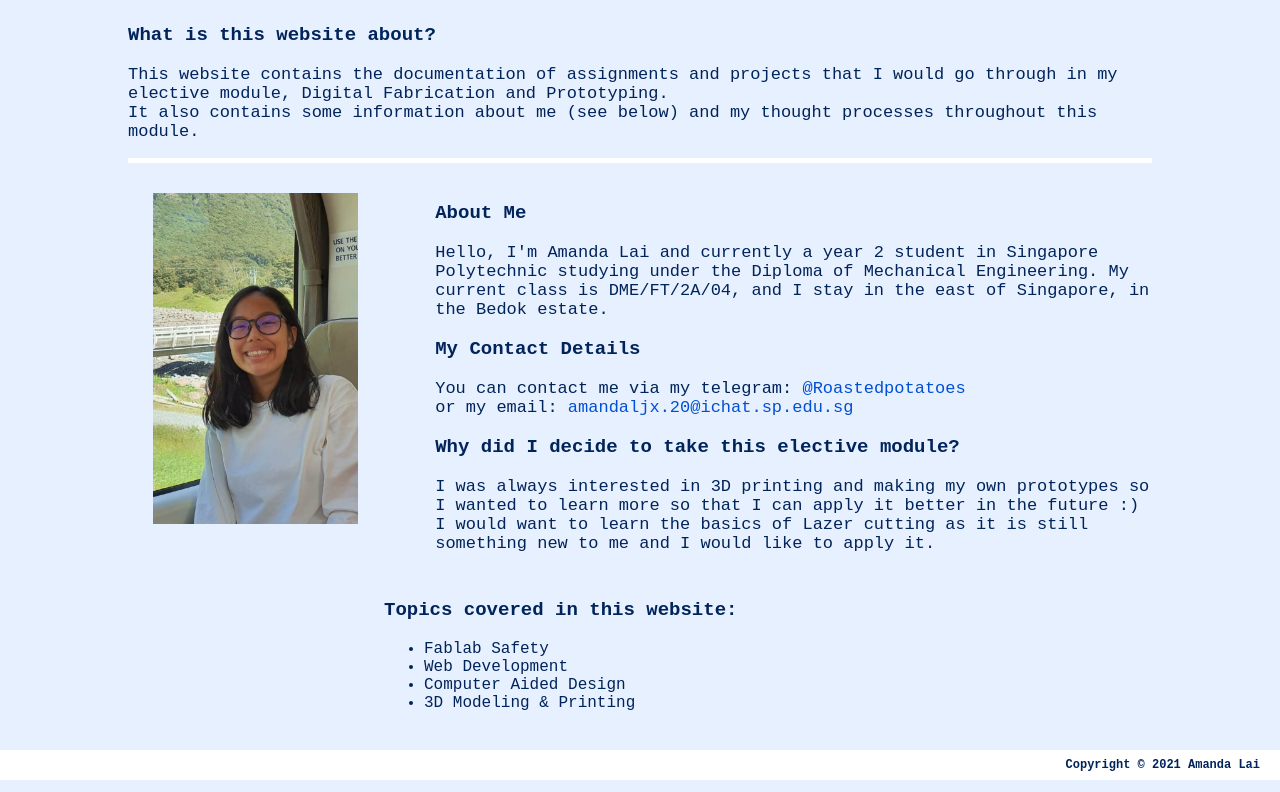
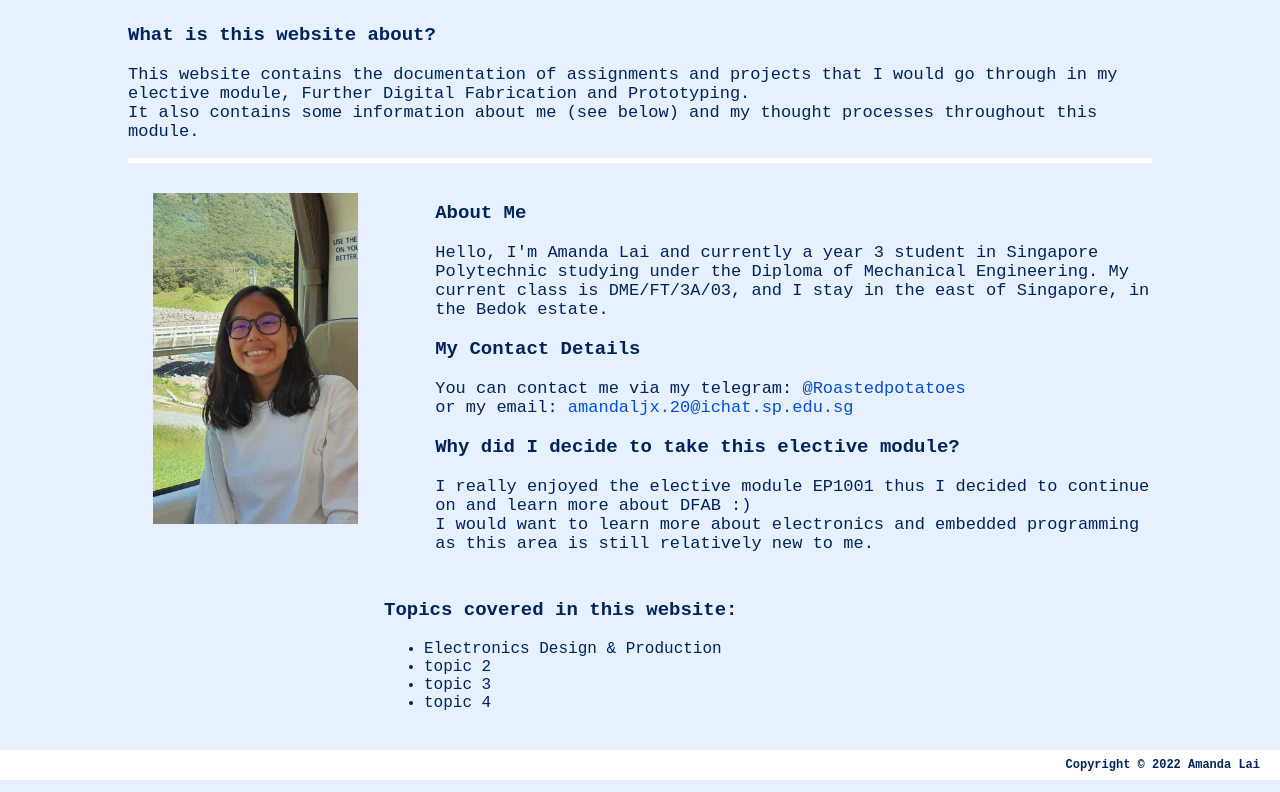
Before and after one commit to AmandaLjx/EP1001, a plain HTML site: page about.html in a window 1280 px wide. Shown: the part 120-912 px from the top of the page. Drawn offline with Linux system fonts and the light colour scheme; a web font is replaced by a local one.

Commit message:
Update about

```diff
--- a/about.html
+++ b/about.html
@@ -1,7 +1,7 @@
 <!DOCTYPE html>
 <html>
   <head>
-    <title>About - Amanda & EP1000</title>
+    <title>About - Amanda & EP1001</title>
     <link rel="stylesheet" href="style.css"/>
     <link rel="preconnect" href="https://fonts.gstatic.com">
     <link href="https://fonts.googleapis.com/css2?family=Oxygen+Mono&display=swap" rel="stylesheet">
@@ -30,7 +30,7 @@
     </div>
     <div id="aboutweb">
       <h3>What is this website about?</h3>
-      <p>This website contains the  documentation of assignments and projects that I would go through in my elective module, Digital Fabrication and Prototyping.
+      <p>This website contains the  documentation of assignments and projects that I would go through in my elective module, Further Digital Fabrication and Prototyping.
         <br>It also contains some information about me (see below) and my thought processes throughout this module.
       </p>
     </div>
@@ -40,27 +40,27 @@
       </div>
       <div id="biodata">
         <h3>About Me</h3>
-        <p>Hello, I'm Amanda Lai and currently a year 2 student in Singapore Polytechnic studying under the Diploma of Mechanical Engineering.
-          My current class is DME/FT/2A/04, and I stay in the east of Singapore, in the Bedok estate.</p>
+        <p>Hello, I'm Amanda Lai and currently a year 3 student in Singapore Polytechnic studying under the Diploma of Mechanical Engineering.
+          My current class is DME/FT/3A/03, and I stay in the east of Singapore, in the Bedok estate.</p>
         <h3>My Contact Details</h3>
         <p>You can contact me via my telegram: <a href="https://t.me/RoastedPotatoes">@Roastedpotatoes</a> <br>or
           my email: <a href="mailto:amandaljx.20@ichat.sp.edu.sg"> amandaljx.20@ichat.sp.edu.sg</a> </p>
         <h3>Why did I decide to take this elective module?</h3>
-        <p>I was always interested in 3D printing and making my own prototypes so I wanted to learn more so that I can apply it better in the future :)<br>
-        I would want to learn the basics of Lazer cutting as it is still something new to me and I would like to apply it.</p>
+        <p>I really enjoyed the elective module EP1001 thus I decided to continue on and learn more about DFAB :)<br>
+        I would want to learn more about electronics and embedded programming as this area is still relatively new to me.</p>
       </div>
     </div>
     <div id="topics">
       <h3>Topics covered in this website:</h3>
       <ul>
-        <li>Fablab Safety</li>
-        <li>Web Development</li>
-        <li>Computer Aided Design</li>
-        <li>3D Modeling & Printing</li>
+        <li>Electronics Design & Production</li>
+        <li>topic 2</li>
+        <li>topic 3</li>
+        <li>topic 4</li>
       </ul>
     </div>
   </body>
   <footer>
-    <p>Copyright &copy; 2021 Amanda Lai</p>
+    <p>Copyright &copy; 2022 Amanda Lai</p>
   </footer>
 </html>
```
Also changed, not shown: index.html (+2 -2 lines).
